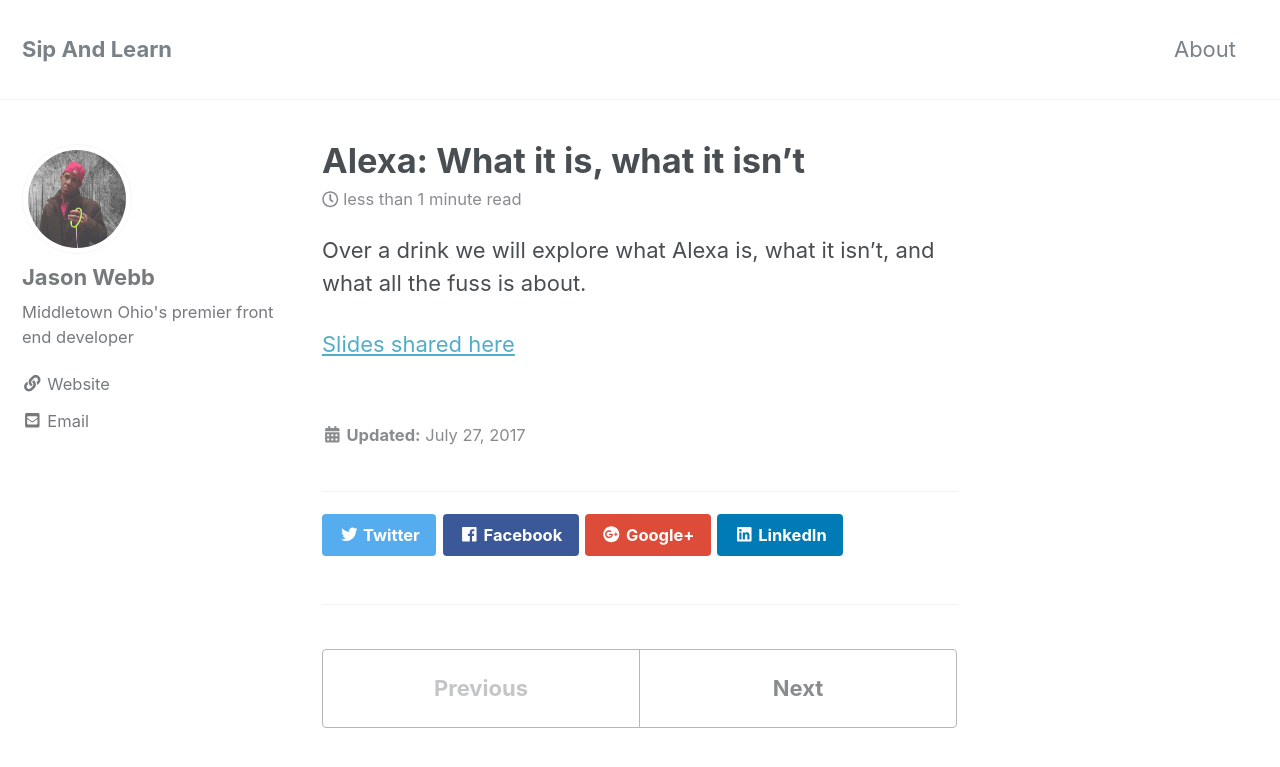
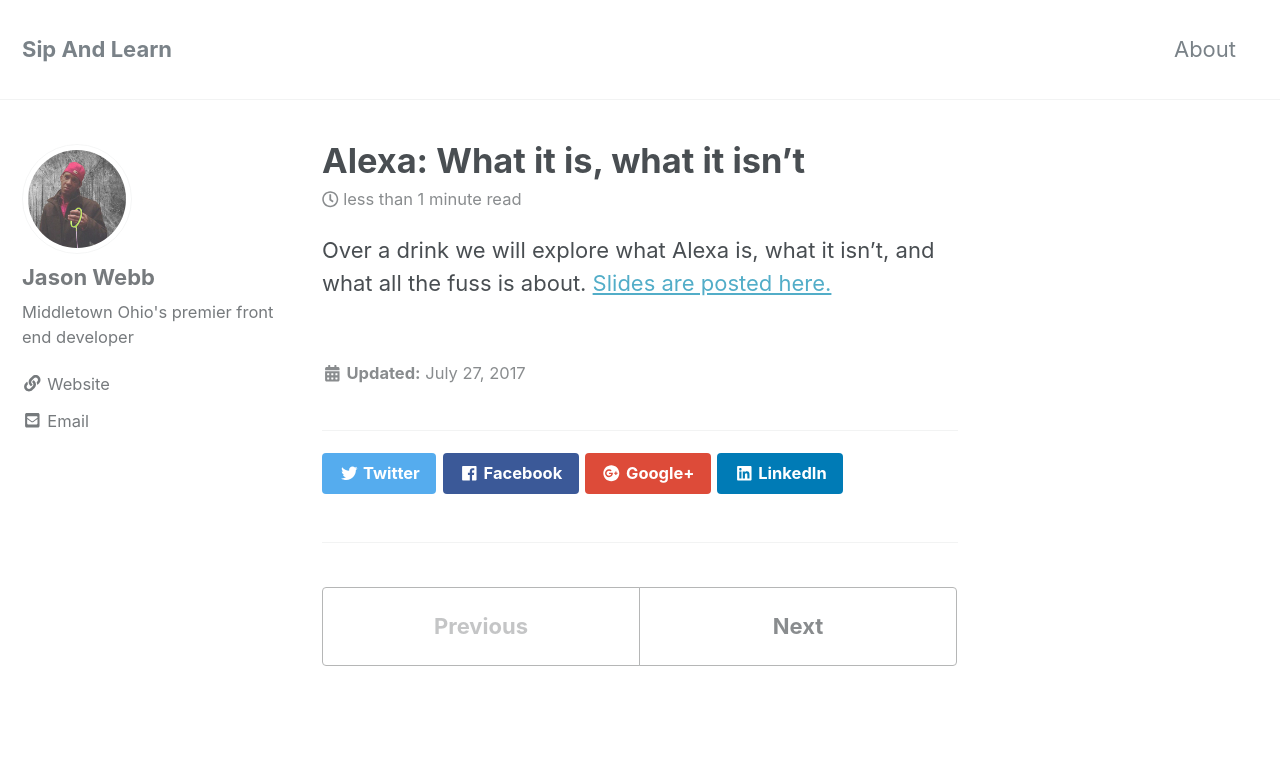
Before and after one commit to technicallySpeaking/technicallySpeaking.github.io, a Jekyll site: the page built from _posts/2017-07-27-alexa-what-it-is-what-it-isnt.md, in a window 1280 px wide and 900 px high. Shown: the top 767 px of the window. Built offline with Jekyll 4.4.1, drawn with Linux system fonts in a browser that asks for light colours; nearby versions of some CDN libraries.

Commit message:
Updated '_posts/2017-07-27-alexa-what-it-is-what-it-isnt.md' via CloudCannon

```diff
--- a/_posts/2017-07-27-alexa-what-it-is-what-it-isnt.md
+++ b/_posts/2017-07-27-alexa-what-it-is-what-it-isnt.md
@@ -10,6 +10,4 @@
 author: Jason Webb
 ---
 
-Over a drink we will explore what Alexa is, what it isn't, and what all the fuss is about.
-
-[Slides shared here](https://docs.google.com/presentation/d/1nq9bIhDPwB1BFBWVn-bICNmb5ydrxMCSpD2-MvsDngk/edit?usp=sharing)
+Over a drink we will explore what Alexa is, what it isn't, and what all the fuss is about. [Slides are posted here.](https://docs.google.com/presentation/d/1nq9bIhDPwB1BFBWVn-bICNmb5ydrxMCSpD2-MvsDngk/edit?usp=sharing)
```
